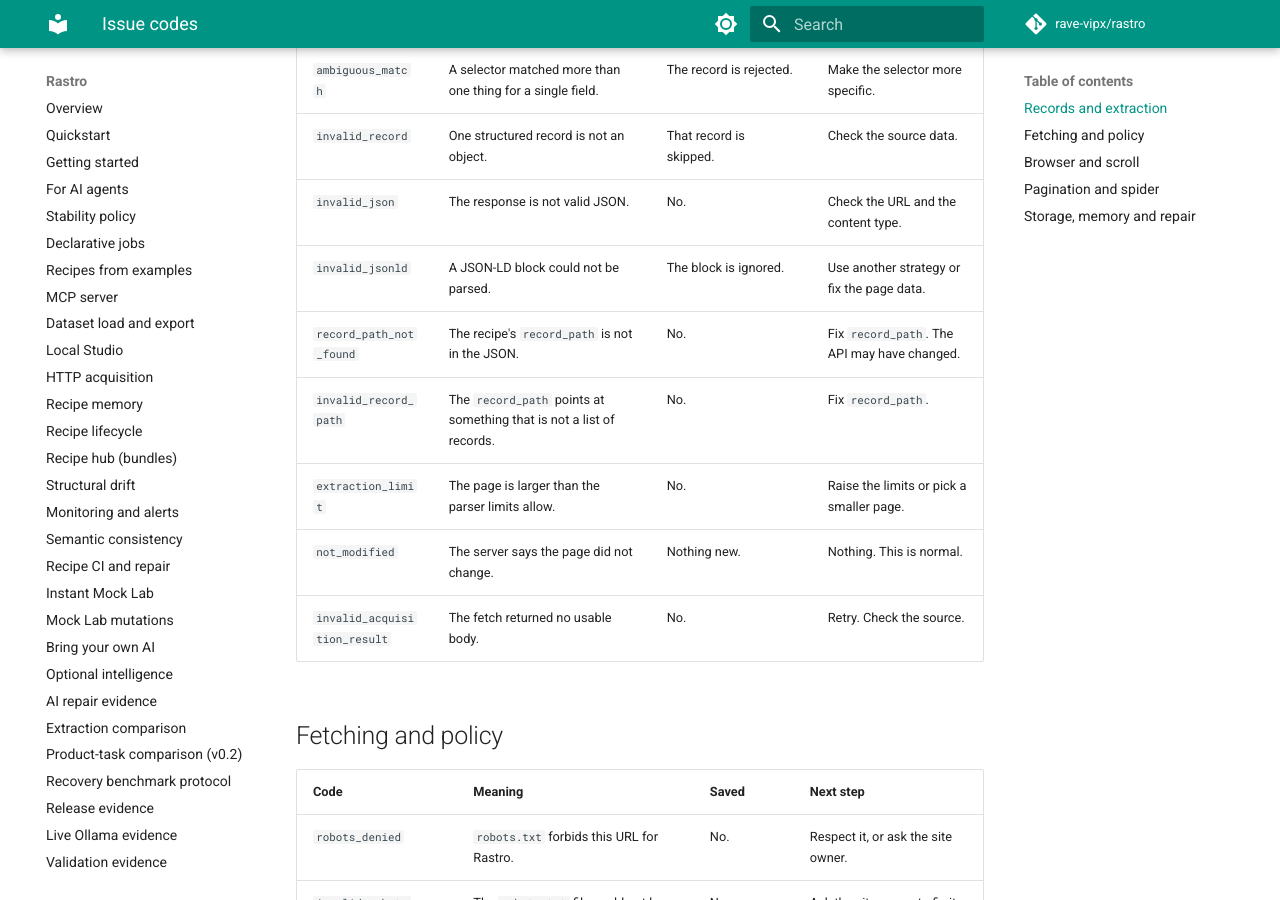
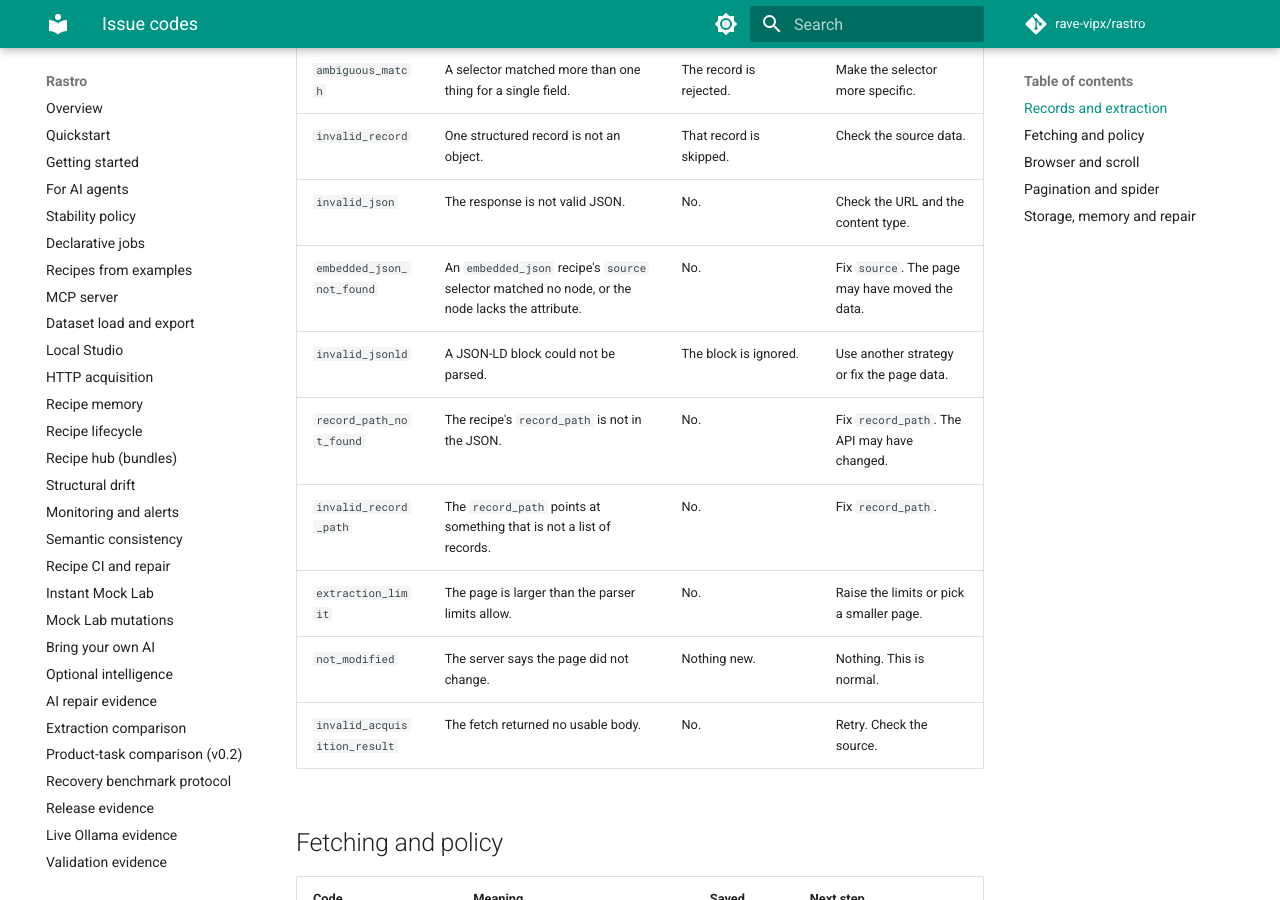
Before and after one commit to rave-vipx/rastro, an MkDocs documentation site: the page built from docs/issues.md, in a window 1280 px wide and 900 px high, scrolled down 672 px. Built offline with MkDocs 1.6.1 and Material for MkDocs 9.7.7, drawn with Linux system fonts in a browser that asks for light colours; comment, search, counter and statistics services are not loaded.

Commit message:
docs(issues): document embedded_json_not_found (N16, N17)
Co-Authored-By: Claude Opus 5.5 <noreply@anthropic.com>

```diff
--- a/docs/issues.md
+++ b/docs/issues.md
@@ -16,6 +16,7 @@ grouped by theme. A test fails when a code in `src/rastro` has no row here.
 | `ambiguous_match` | A selector matched more than one thing for a single field. | The record is rejected. | Make the selector more specific. |
 | `invalid_record` | One structured record is not an object. | That record is skipped. | Check the source data. |
 | `invalid_json` | The response is not valid JSON. | No. | Check the URL and the content type. |
+| `embedded_json_not_found` | An `embedded_json` recipe's `source` selector matched no node, or the node lacks the attribute. | No. | Fix `source`. The page may have moved the data. |
 | `invalid_jsonld` | A JSON-LD block could not be parsed. | The block is ignored. | Use another strategy or fix the page data. |
 | `record_path_not_found` | The recipe's `record_path` is not in the JSON. | No. | Fix `record_path`. The API may have changed. |
 | `invalid_record_path` | The `record_path` points at something that is not a list of records. | No. | Fix `record_path`. |
```
